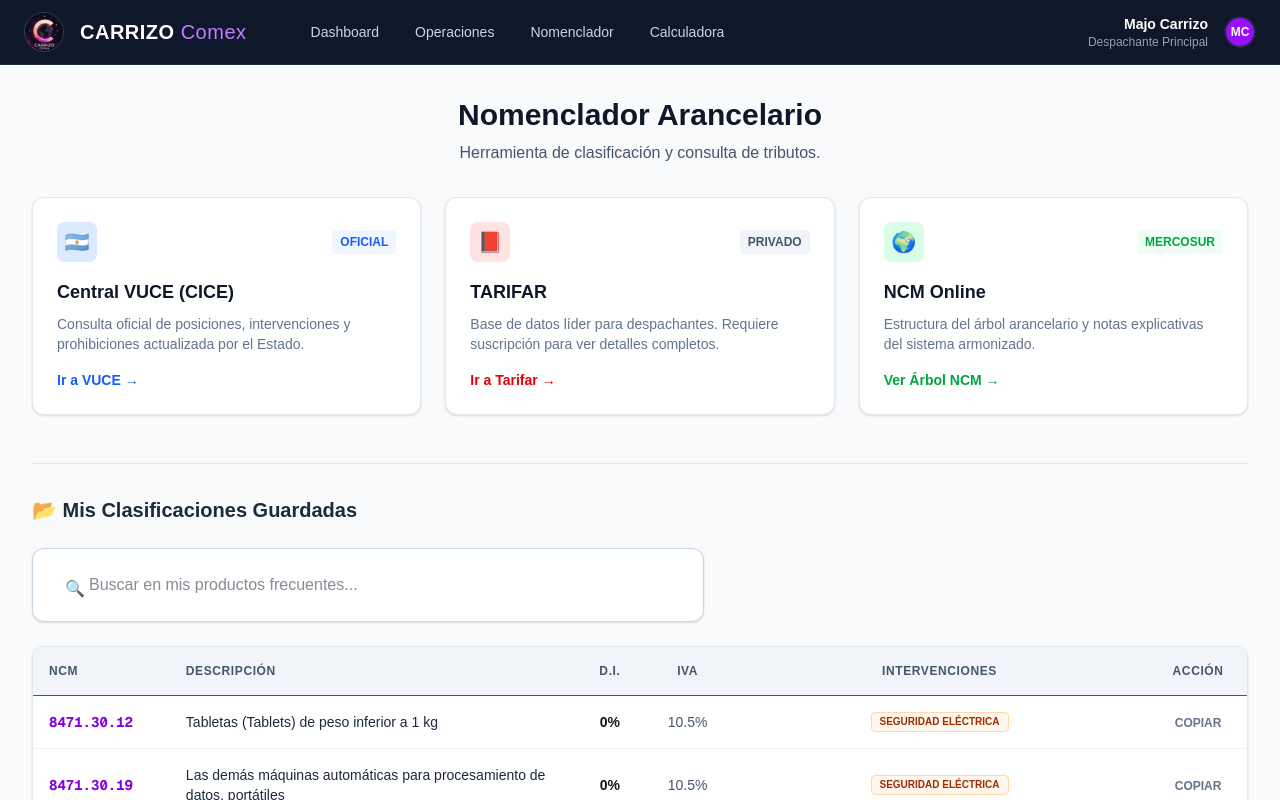
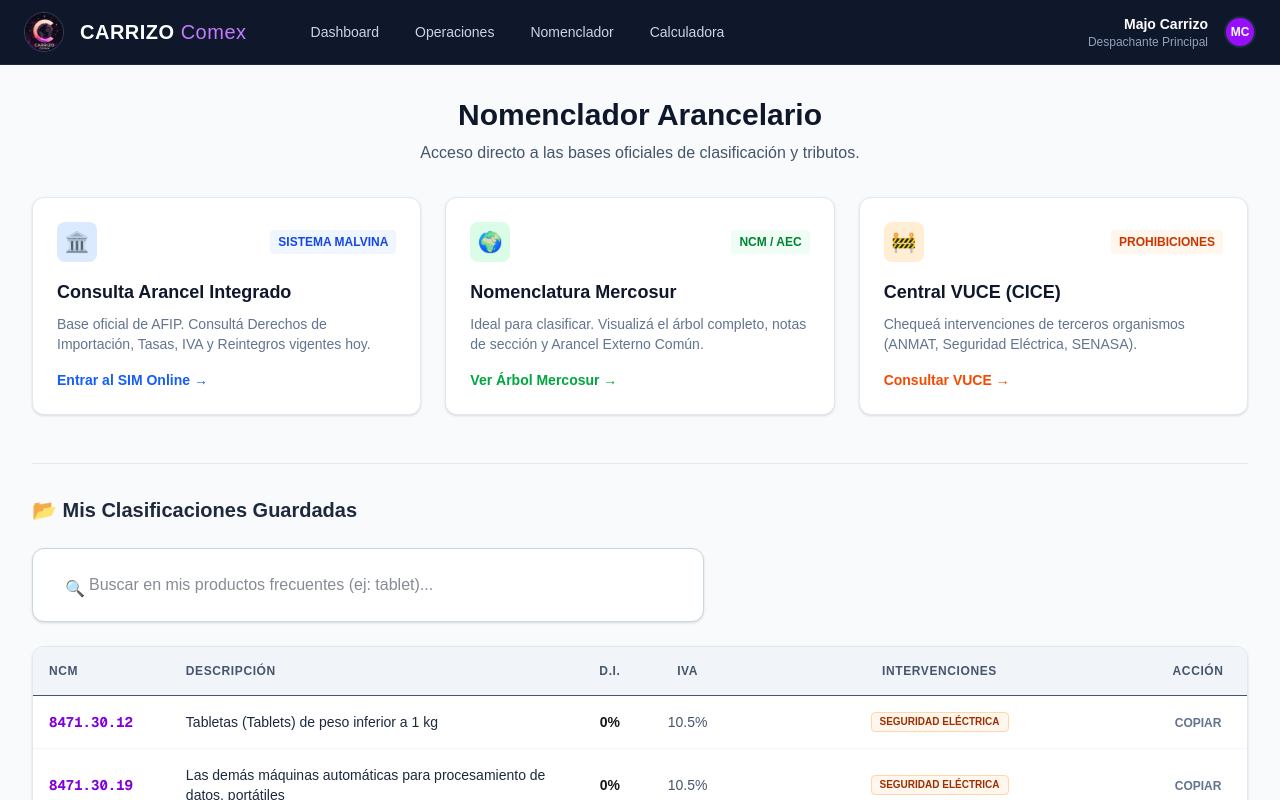
Before and after one commit to mariajcarrizo-commits/carrizo-comex, a Next.js app: page /nomenclador in a window 1280 px wide. Shown: the top 800 px of the page. Built offline with nearby package versions, Linux system fonts and the light colour scheme.

Commit message:
Actualizo links nomenclador

```diff
--- a/app/nomenclador/page.tsx
+++ b/app/nomenclador/page.tsx
@@ -22,85 +22,84 @@ export default function Nomenclador() {
           <div className="mb-8 text-center">
             <h1 className="text-3xl font-bold text-slate-900 mb-2">Nomenclador Arancelario</h1>
             <p className="text-slate-600">
-                Herramienta de clasificación y consulta de tributos.
+                Acceso directo a las bases oficiales de clasificación y tributos.
             </p>
           </div>
 
-          {/* --- SECCIÓN 1: ACCESOS DIRECTOS A FUENTES OFICIALES (NUEVO) --- */}
+          {/* --- SECCIÓN 1: BASES DE DATOS EXTERNAS (ACTUALIZADO CON TUS LINKS) --- */}
           <div className="grid grid-cols-1 md:grid-cols-3 gap-6 mb-12">
 
-              {/* TARJETA 1: VUCE / CICE (Oficial y Gratuito) */}
+              {/* TARJETA 1: SIM / ARANCEL INTEGRADO (La más importante) */}
+              <a
+                href="https://serviciosweb.afip.gob.ar/aduana/arancelintegrado/default.asp"
+                target="_blank"
+                rel="noopener noreferrer"
+                className="bg-white p-6 rounded-xl shadow-sm border border-slate-200 hover:shadow-md hover:border-blue-500 transition-all group"
+              >
+                  <div className="flex items-center justify-between mb-4">
+                      <div className="h-10 w-10 bg-blue-100 rounded-lg flex items-center justify-center text-xl">🏛️</div>
+                      <span className="text-xs font-bold text-blue-700 bg-blue-50 px-2 py-1 rounded">SISTEMA MALVINA</span>
+                  </div>
+                  <h3 className="font-bold text-slate-900 text-lg group-hover:text-blue-700">Consulta Arancel Integrado</h3>
+                  <p className="text-sm text-slate-500 mt-2">
+                      Base oficial de AFIP. Consultá Derechos de Importación, Tasas, IVA y Reintegros vigentes hoy.
+                  </p>
+                  <div className="mt-4 text-sm font-bold text-blue-600 flex items-center gap-1">
+                      Entrar al SIM Online →
+                  </div>
+              </a>
+
+              {/* TARJETA 2: MERCOSUR (Estructura y Notas) */}
+              <a
+                href="https://www.mercosur.int/politica-comercial/nomenclatura-comun-ncm-y-arancel-externo-comun-aec"
+                target="_blank"
+                rel="noopener noreferrer"
+                className="bg-white p-6 rounded-xl shadow-sm border border-slate-200 hover:shadow-md hover:border-green-500 transition-all group"
+              >
+                  <div className="flex items-center justify-between mb-4">
+                      <div className="h-10 w-10 bg-green-100 rounded-lg flex items-center justify-center text-xl">🌍</div>
+                      <span className="text-xs font-bold text-green-700 bg-green-50 px-2 py-1 rounded">NCM / AEC</span>
+                  </div>
+                  <h3 className="font-bold text-slate-900 text-lg group-hover:text-green-700">Nomenclatura Mercosur</h3>
+                  <p className="text-sm text-slate-500 mt-2">
+                      Ideal para clasificar. Visualizá el árbol completo, notas de sección y Arancel Externo Común.
+                  </p>
+                  <div className="mt-4 text-sm font-bold text-green-600 flex items-center gap-1">
+                      Ver Árbol Mercosur →
+                  </div>
+              </a>
+
+              {/* TARJETA 3: VUCE (Intervenciones) */}
               <a
                 href="https://www.vuce.gob.ar/central-informacion-cice"
                 target="_blank"
                 rel="noopener noreferrer"
-                className="bg-white p-6 rounded-xl shadow-sm border border-slate-200 hover:shadow-md hover:border-blue-400 transition-all group"
+                className="bg-white p-6 rounded-xl shadow-sm border border-slate-200 hover:shadow-md hover:border-orange-400 transition-all group"
               >
                   <div className="flex items-center justify-between mb-4">
-                      <div className="h-10 w-10 bg-blue-100 rounded-lg flex items-center justify-center text-xl">🇦🇷</div>
-                      <span className="text-xs font-bold text-blue-600 bg-blue-50 px-2 py-1 rounded">OFICIAL</span>
+                      <div className="h-10 w-10 bg-orange-100 rounded-lg flex items-center justify-center text-xl">🚧</div>
+                      <span className="text-xs font-bold text-orange-700 bg-orange-50 px-2 py-1 rounded">PROHIBICIONES</span>
                   </div>
-                  <h3 className="font-bold text-slate-900 text-lg group-hover:text-blue-700">Central VUCE (CICE)</h3>
+                  <h3 className="font-bold text-slate-900 text-lg group-hover:text-orange-700">Central VUCE (CICE)</h3>
                   <p className="text-sm text-slate-500 mt-2">
-                      Consulta oficial de posiciones, intervenciones y prohibiciones actualizada por el Estado.
+                      Chequeá intervenciones de terceros organismos (ANMAT, Seguridad Eléctrica, SENASA).
                   </p>
-                  <div className="mt-4 text-sm font-bold text-blue-600 flex items-center gap-1">
-                      Ir a VUCE →
-                  </div>
-              </a>
-
-              {/* TARJETA 2: TARIFAR (El estándar de la industria) */}
-              <a
-                href="https://www.tarifar.com/"
-                target="_blank"
-                rel="noopener noreferrer"
-                className="bg-white p-6 rounded-xl shadow-sm border border-slate-200 hover:shadow-md hover:border-red-400 transition-all group"
-              >
-                  <div className="flex items-center justify-between mb-4">
-                      <div className="h-10 w-10 bg-red-100 rounded-lg flex items-center justify-center text-xl">📕</div>
-                      <span className="text-xs font-bold text-slate-600 bg-slate-100 px-2 py-1 rounded">PRIVADO</span>
-                  </div>
-                  <h3 className="font-bold text-slate-900 text-lg group-hover:text-red-700">TARIFAR</h3>
-                  <p className="text-sm text-slate-500 mt-2">
-                      Base de datos líder para despachantes. Requiere suscripción para ver detalles completos.
-                  </p>
-                  <div className="mt-4 text-sm font-bold text-red-600 flex items-center gap-1">
-                      Ir a Tarifar →
-                  </div>
-              </a>
-
-              {/* TARJETA 3: NOMENCLADOR COMÚN MERCOSUR (Info técnica) */}
-              <a
-                href="https://www.afip.gob.ar/nomenclador/"
-                target="_blank"
-                rel="noopener noreferrer"
-                className="bg-white p-6 rounded-xl shadow-sm border border-slate-200 hover:shadow-md hover:border-green-400 transition-all group"
-              >
-                  <div className="flex items-center justify-between mb-4">
-                      <div className="h-10 w-10 bg-green-100 rounded-lg flex items-center justify-center text-xl">🌍</div>
-                      <span className="text-xs font-bold text-green-600 bg-green-50 px-2 py-1 rounded">MERCOSUR</span>
-                  </div>
-                  <h3 className="font-bold text-slate-900 text-lg group-hover:text-green-700">NCM Online</h3>
-                  <p className="text-sm text-slate-500 mt-2">
-                      Estructura del árbol arancelario y notas explicativas del sistema armonizado.
-                  </p>
-                  <div className="mt-4 text-sm font-bold text-green-600 flex items-center gap-1">
-                      Ver Árbol NCM →
+                  <div className="mt-4 text-sm font-bold text-orange-600 flex items-center gap-1">
+                      Consultar VUCE →
                   </div>
               </a>
           </div>
 
-          {/* --- SECCIÓN 2: TUS APUNTES INTERNOS (El buscador que ya tenías) --- */}
+          {/* --- SECCIÓN 2: TUS APUNTES INTERNOS (Sigue igual) --- */}
           <div className="border-t border-slate-200 pt-8">
             <h2 className="text-xl font-bold text-slate-800 mb-6">📂 Mis Clasificaciones Guardadas</h2>
 
-            {/* BUSCADOR */}
             <div className="bg-white p-4 rounded-xl shadow-sm border border-slate-300 mb-6 max-w-2xl">
                 <div className="relative">
                     <span className="absolute left-4 top-3 text-slate-400">🔍</span>
                     <input
                         type="text"
-                        placeholder="Buscar en mis productos frecuentes..."
+                        placeholder="Buscar en mis productos frecuentes (ej: tablet)..."
                         className="w-full pl-10 pr-4 py-2 rounded-lg border-none focus:ring-0 text-slate-900 outline-none"
                         value={busqueda}
                         onChange={(e) => setBusqueda(e.target.value)}
@@ -108,7 +107,6 @@ export default function Nomenclador() {
                 </div>
             </div>
 
-            {/* TABLA INTERNA */}
             <div className="bg-white rounded-xl shadow-sm border border-slate-200 overflow-hidden">
                 <table className="w-full text-left border-collapse">
                     <thead>
@@ -140,14 +138,14 @@ export default function Nomenclador() {
                                         </div>
                                     </td>
                                     <td className="p-4 text-center">
-                                        <button onClick={() => alert(`NCM ${item.codigo} copiado al portapapeles`)} className="text-slate-500 hover:text-purple-600 font-bold text-xs">
+                                        <button onClick={() => alert(`NCM ${item.codigo} copiado`)} className="text-slate-500 hover:text-purple-600 font-bold text-xs">
                                             COPIAR
                                         </button>
                                     </td>
                                 </tr>
                             ))
                         ) : (
-                            <tr><td colSpan={6} className="p-8 text-center text-slate-400 italic">Sin resultados internos. Probá en los botones externos de arriba.</td></tr>
+                            <tr><td colSpan={6} className="p-8 text-center text-slate-400 italic">Sin resultados internos. Usá los botones de arriba 👆</td></tr>
                         )}
                     </tbody>
                 </table>
```
